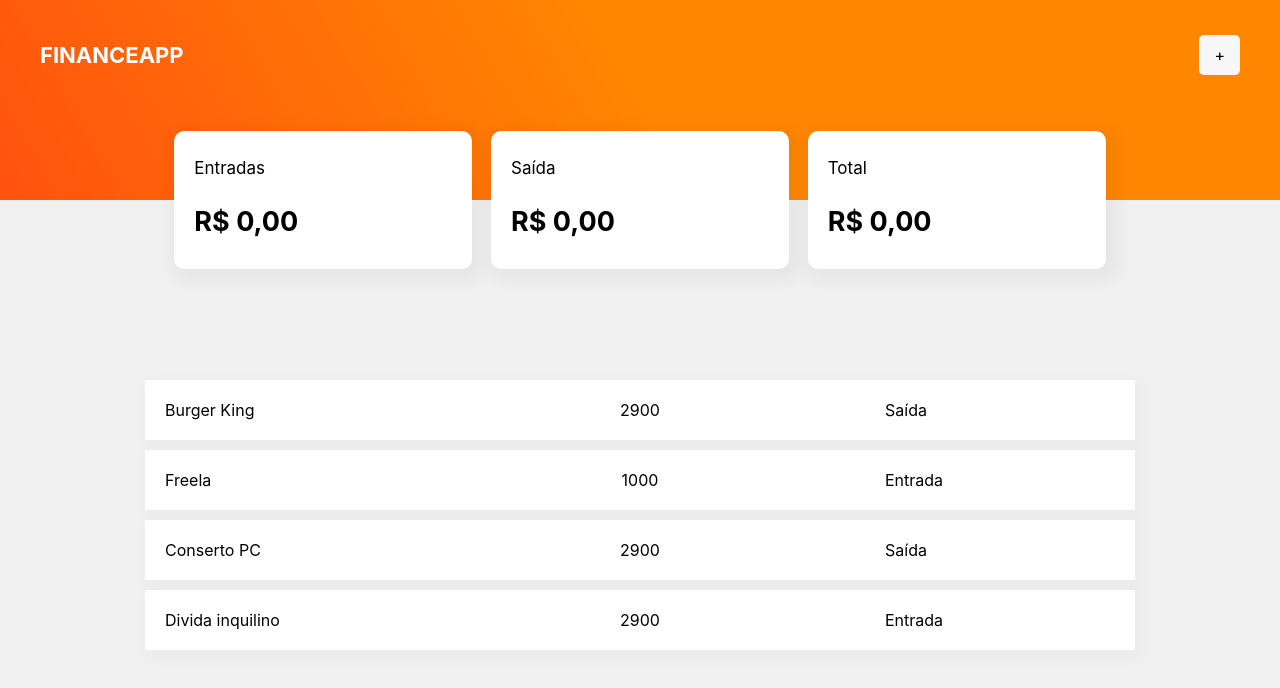
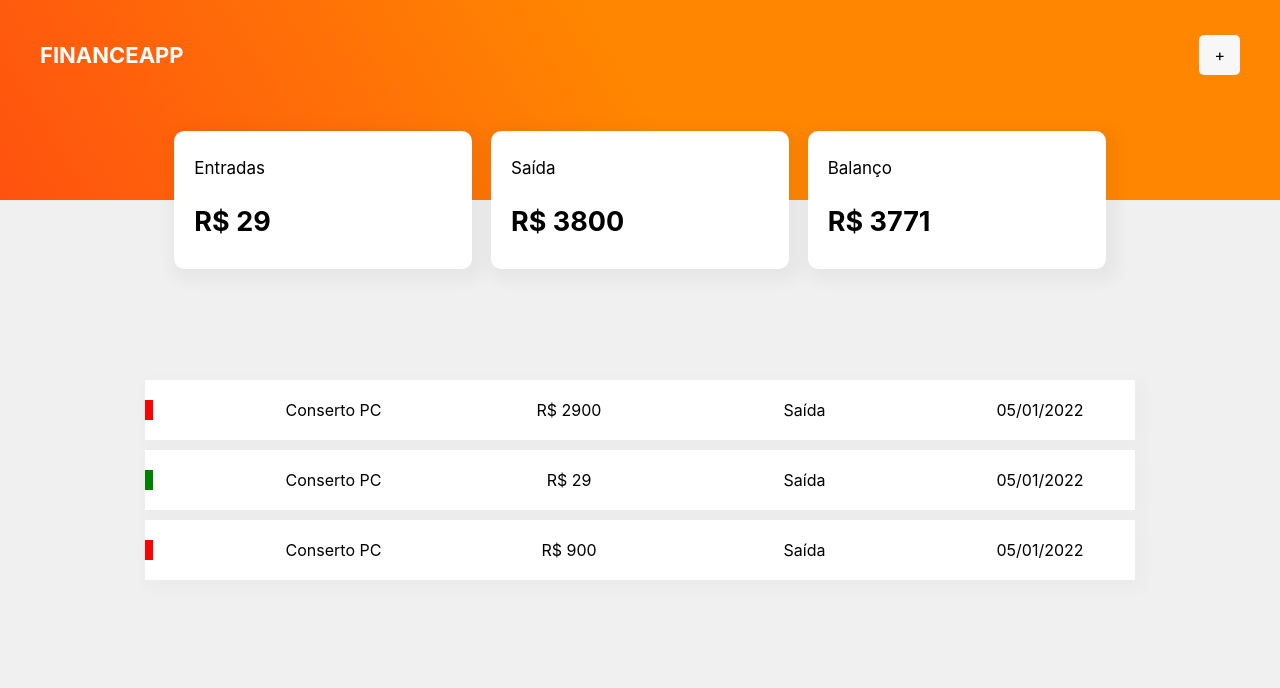
Before and after one commit to gustavoasv/Finances, a React (Vite) app: page / in a window 1280 px wide. Shown: the top 688 px of the page. Built offline with nearby package versions, Linux system fonts and the light colour scheme.

Commit message:
Lógica de entrada e saída cincluida

```diff
--- a/src/App.tsx
+++ b/src/App.tsx
@@ -1,4 +1,4 @@
-import { useState } from "react";
+import { useEffect, useState } from "react";
 import { Dash } from "./components/Dashboard/Dash";
 import { Headers } from "./components/Header/Headers";
 import { Item } from './types/valuesTypes'
@@ -6,14 +6,38 @@ import { TabMain } from "./components/Tab";
 import { DataItems } from "./data/values";
 
 import './components/Tab/style'
+
 function App() {
 
   const [list, setList] = useState<Item[]>(DataItems)
+  const[income, setIncome] = useState(0)
+  const [expanse, setExpanse] = useState(0)
+
+  useEffect(() => {
+    let income = 0;
+    let expanse = 0;
+
+    for(let i in list){
+      if(list[i].expansetype){
+        expanse += list[i].value
+      }else{
+        income += list[i].value
+      }
+    }
+
+    setIncome(income)
+    setExpanse(expanse)
+  }, [list])
+
+  {console.log(list)}
 
   return (
     <div>
       <Headers></Headers>
-      <Dash></Dash>
+      <Dash
+      income={income}
+      expanse={expanse}
+      ></Dash>
       <TabMain listI={list}></TabMain>
     </div>
   );
--- a/src/components/Dashboard/Dash.tsx
+++ b/src/components/Dashboard/Dash.tsx
@@ -1,31 +1,32 @@
 
 import * as C from "./style";
-import { useState } from "react";
+import { useEffect, useState } from "react";
 
-export const Dash = () => {
-  const [entrada, setEntrada] = useState("0,00");
-  const [saida, setSaida] = useState("0,00");
-  const [total, setTotal] = useState("0,00");
+type Props = {
+  income: number;
+  expanse: number;
+}
 
+  export const Dash = ({income, expanse}: Props) => {
   return (
     <>
       <C.Cards>
         <C.Card>
           <C.CardContents>
             <C.Texts>Entradas</C.Texts>
-            <C.Valor className="valor">R$ {entrada}</C.Valor>
+            <C.Valor className="valor">R$ {expanse}</C.Valor>
           </C.CardContents>
         </C.Card>
         <C.Card>
           <C.CardContents>
             <C.Texts>Saída</C.Texts>
-            <C.Valor className="valor">R$ {saida}</C.Valor>
+            <C.Valor className="valor">R$ {income}</C.Valor>
           </C.CardContents>
         </C.Card>
         <C.Card>
           <C.CardContents>
-            <C.Texts>Total</C.Texts>
-            <C.Valor className="valor">R$ {total}</C.Valor>
+            <C.Texts>Balanço</C.Texts>
+            <C.Valor className="valor">R$ {income - expanse}</C.Valor>
           </C.CardContents>
         </C.Card>
       </C.Cards>
--- a/src/components/Header/Headers.tsx
+++ b/src/components/Header/Headers.tsx
@@ -1,4 +1,3 @@
-
 import * as C from "./style";
 import { ModalApp } from "../Modal/Modal";
 
@@ -10,7 +9,7 @@ export const Headers = () => {
       <C.bgHeader>
         <div className="header-title">
           <p>{title.toUpperCase()}</p>
-         <ModalApp></ModalApp>
+          <ModalApp></ModalApp>
         </div>
       </C.bgHeader>
     </>
--- a/src/components/Modal/Modal.tsx
+++ b/src/components/Modal/Modal.tsx
@@ -1,7 +1,7 @@
 import { useState } from "react";
 import Modal from "react-modal";
 import { ButtonOpenModal } from "../Header/style";
-import * as C from "./styles";
+import * as C from "../Modal/styles";
 
 const customStyles = {
   content: {
@@ -20,6 +20,13 @@ const customStyles = {
 Modal.setAppElement("#root");
 
 export const ModalApp = () => {
+
+ const [title, setTitle] = useState('')
+ const [value, setValue] = useState(0)
+ const [data, setData] = useState('')
+
+
+
   const [ModalIsOpen, setIsOpen] = useState(false);
   const openModal = () => {
     setIsOpen(true);
@@ -46,8 +53,8 @@ export const ModalApp = () => {
             <option>Entrada</option>
             <option>Saída</option>
           </C.Select>
-          <C.Input placeholder="Digite o o titulo" />
-          <C.Input placeholder="Digite o valor" />
+          <C.Input placeholder="Digite o o titulo" title={title} onChange={event => event.target.value}/>
+          <C.Input placeholder="Digite o valor" value={value} onChange={event => event.target.value}/>
           <C.Input type="date" />
           <C.ButtonsArea>
             <C.ButtonModal>Adicionar</C.ButtonModal>
--- a/src/components/Tab/index.tsx
+++ b/src/components/Tab/index.tsx
@@ -1,5 +1,7 @@
 import { Item } from "../../types/valuesTypes";
-import { TabCard } from "./style";
+import { Bar, TabCard } from "./style";
+import { FormateDate } from "../../helpers/formatDate";
+
 type Props = {
   listI: Item[];
 };
@@ -10,9 +12,11 @@ export const TabMain = ({ listI }: Props) => {
         {listI.map((item, index) => {
           return (
             <TabCard key={index}>
+              <Bar color={item.color}></Bar>
               <div>{item.title}</div>
-              <div>{item.value}</div>
+              <div> R$ {item.value}</div>
               <div>{item.categoria}</div>
+              <div>{FormateDate(item.date)}</div>
             </TabCard>
           );
         })}
--- a/src/components/Tab/style.ts
+++ b/src/components/Tab/style.ts
@@ -3,19 +3,23 @@ import styled from "styled-components";
 export const TabCard = styled.div`
   display: flex;
   justify-content: space-between;
-  background-color: white;
+  background-color: #FFF;
+  text-align: center;
   max-width: 950px;
-  display: flex;
   padding: 20px;
   margin: 0 auto;
   margin-bottom: 10px;
   box-shadow: 5px 5px 15px 5px rgba(0, 0, 0, 0.02);
 
   div {
-    width: 230px;
-
-    &:nth-child(2) {
-      text-align: center;
-    }
+    text-align: center;
+    width: 150px;
   }
 `;
+
+export const Bar = styled.span<{color: string}>`
+  background-color: ${props => props.color};
+  position: relative;
+  left: -20px;
+  width: 8px;
+}`
--- a/src/data/values.ts
+++ b/src/data/values.ts
@@ -2,34 +2,27 @@ import { Item } from "../types/valuesTypes";
 
 export const DataItems: Item[] = [
   {
-    title: "Burger King",
+    title: "Conserto PC",
     categoria: 'Saída',
+    expansetype: false,
     value: 2900,
     date: new Date(2022, 9, 21),
     color: 'red'
   },
-
   {
-    title: "Freela",
-    categoria: 'Entrada',
-    value: 1000,
+    title: "Conserto PC",
+    categoria: 'Saída',
+    expansetype: true,
+    value: 29,
     date: new Date(2022, 9, 21),
     color: 'green'
   },
-
   {
     title: "Conserto PC",
     categoria: 'Saída',
-    value: 2900,
+    expansetype: false,
+    value: 900,
     date: new Date(2022, 9, 21),
     color: 'red'
   },
-
-  {
-    title: "Divida inquilino",
-    categoria: 'Entrada',
-    value: 2900,
-    date: new Date(2022, 9, 21),
-    color: 'green'
-  },
-];
+]
--- /dev/null
+++ b/src/helpers/formatDate.ts
@@ -0,0 +1,17 @@
+export const FormateDate = (date: Date): string => {
+  let now = new Date();
+  let nowDay = now.getDay();
+  let nowMonth = now.getMonth() + 1;
+  let nowYear = now.getFullYear();
+
+  return `${addZero(nowDay)}/${addZero(nowMonth)}/${nowYear}`;
+};
+
+function addZero(number: number): string {
+  if(number < 10){
+      return `0${number}`
+  }
+  else{
+      return `${number}`
+  }
+}
--- a/src/types/valuesTypes.ts
+++ b/src/types/valuesTypes.ts
@@ -1,6 +1,7 @@
 export type Item = {
   title: string;
   categoria: string;
+  expansetype: boolean;
   value: number;
   date: Date;
   color: string;
```
